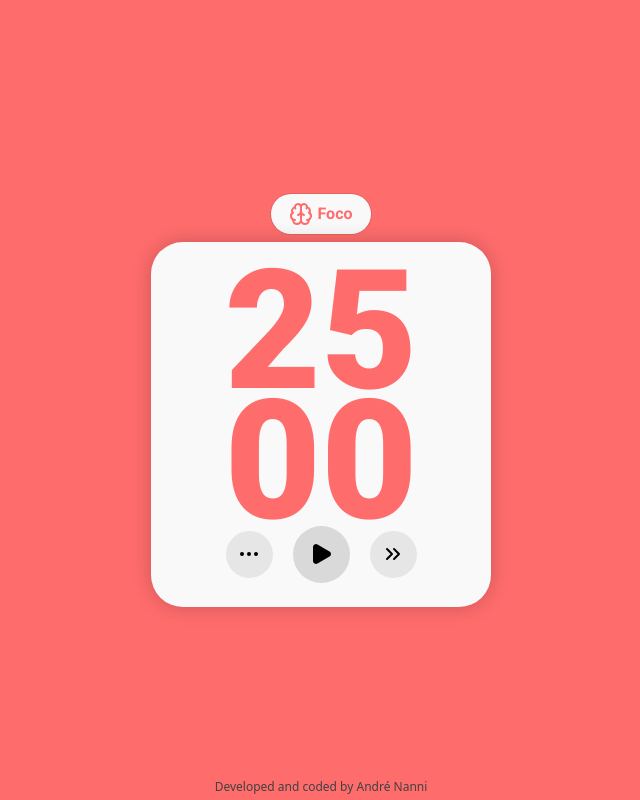
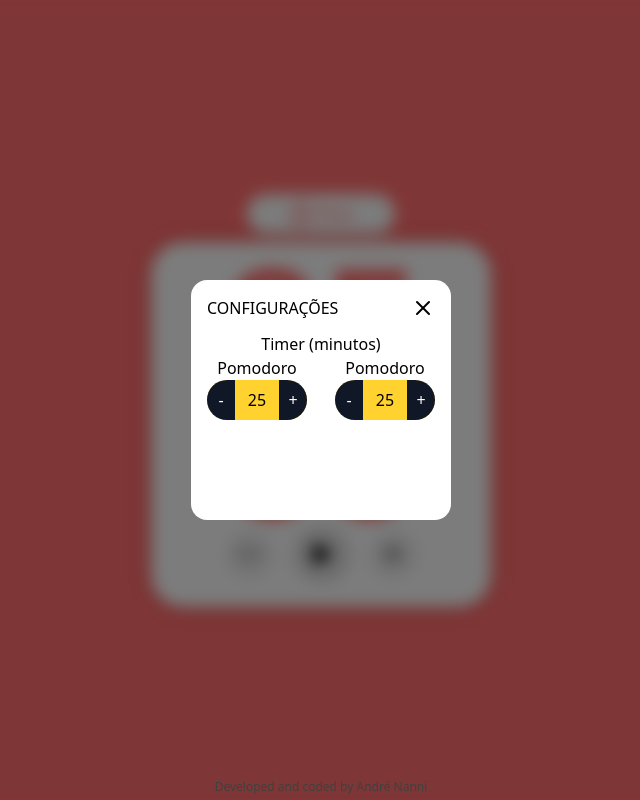
Before and after one commit to andrenanni/pomodoro-timer, a React (Vite) app: page / in a window 1280 px wide. Both pictures are taken after a click on the button 568 px from the left and 554 px from the top of the page. Shown: the whole page, without its empty margins (319-959 px from the left). Built offline with nearby package versions, Linux system fonts and the light colour scheme.

Commit message:
montagem do modal de configuração

```diff
--- a/src/App.jsx
+++ b/src/App.jsx
@@ -5,12 +5,14 @@ import Timer from './components/Timer'
 import Buttons from './components/Buttons';
 import PomodoroCycle from './components/PomodoroCycle';
 import cycleOptions from './data/CycleOptions';
+import ModalSettings from './components/ModalSettings';
 
 function App() {
 
   const [time, setTime] = useState(1500);
   const [currentCycle, setCurrentCycle] = useState("Foco");
   const [currentColor, setCurrentColor] = useState('#FF6C6C');
+  const [showSetting, setShowSetting] = useState(false);
 
 function handleCycle(){
   const cycleIndex = cycleOptions.findIndex(cycle => cycle.label === currentCycle);
@@ -21,7 +23,7 @@ function handleCycle(){
 }
 
 function handleSetting(){
-   console.log("Hello World");
+   setShowSetting(true);
 }
 
 function handlePlay(){
@@ -33,6 +35,7 @@ function handlePlay(){
 
   return (
     <div className="w-screen h-screen flex justify-center items-center flex-col gap-2" style={{backgroundColor: currentColor}}>
+      <ModalSettings showSetting={showSetting} onClose={ () => setShowSetting(false)}/>
       <PomodoroCycle currentCycle={currentCycle}/>
       <div className="w-[340px] h-max-[383px] bg-[#f9f9f9] rounded-4xl flex flex-col justify-evenly p-6 shadow-[0_0_20px_rgba(0,0,0,0.20)]">
         <Timer
--- /dev/null
+++ b/src/Components/InputSpinner.jsx
@@ -0,0 +1,11 @@
+function InputSpinner() {
+    return(
+        <div className="bg-amber-300 w-25 h-10 rounded-full flex justify-between items-center">
+            <button className="bg-gray-900 w-7 h-full rounded-s-full text-white cursor-pointer">-</button>
+            <div>25</div>
+            <button className="bg-gray-900 w-7 h-full rounded-e-full text-white cursor-pointer">+</button>
+        </div>
+    )
+}
+
+export default InputSpinner;
--- /dev/null
+++ b/src/Components/ModalSettings.jsx
@@ -0,0 +1,30 @@
+import { X } from "lucide-react";
+import InputSpinner from "./InputSpinner";
+
+function ModalSettings({showSetting, onClose}){
+    return(
+        <div className={` ${showSetting ? 'flex' : 'hidden'} fixed w-screen h-screen items-center justify-center bg-black/50 backdrop-blur-sm`}>
+            <div className="w-65 h-60 rounded-2xl bg-white z-50 flex flex-col items-center p-4 gap-3">
+                <div className="flex w-full justify-between items-start">
+                    <p>CONFIGURAÇÕES</p>
+                    <button onClick={onClose} className="cursor-pointer"><X/></button>
+                </div>
+                <div className="flex w-full flex-col items-center">
+                    <p>Timer (minutos)</p>
+                    <div className="flex w-full justify-between">
+                        <div className="flex flex-col items-center">
+                            <p>Pomodoro</p>
+                            <InputSpinner/>
+                        </div>
+                        <div className="flex flex-col items-center">
+                            <p>Pomodoro</p>
+                            <InputSpinner/>
+                        </div>
+                    </div>
+                </div>
+            </div>
+        </div>
+    )
+}
+
+export default ModalSettings;
--- a/src/Components/PomodoroCycle.jsx
+++ b/src/Components/PomodoroCycle.jsx
@@ -2,7 +2,7 @@ import { Brain, Coffee } from "lucide-react";
 
 function PomodoroCycle({currentCycle}){
     return(
-        <div className="flex items-center justify-center p-2 gap-1 bg-[#f9f9f9] ring ring-black/10 min-w-25 rounded-full text-[#FF6C6C] font-roboto font-bold"><Brain></Brain>{currentCycle}</div>
+        <div className="flex items-center justify-center p-2 gap-1 bg-[#f9f9f9] ring ring-black/10 min-w-25 w-37 rounded-full text-[#FF6C6C] font-roboto font-bold"><Brain></Brain>{currentCycle}</div>
     );
 }
 
```
